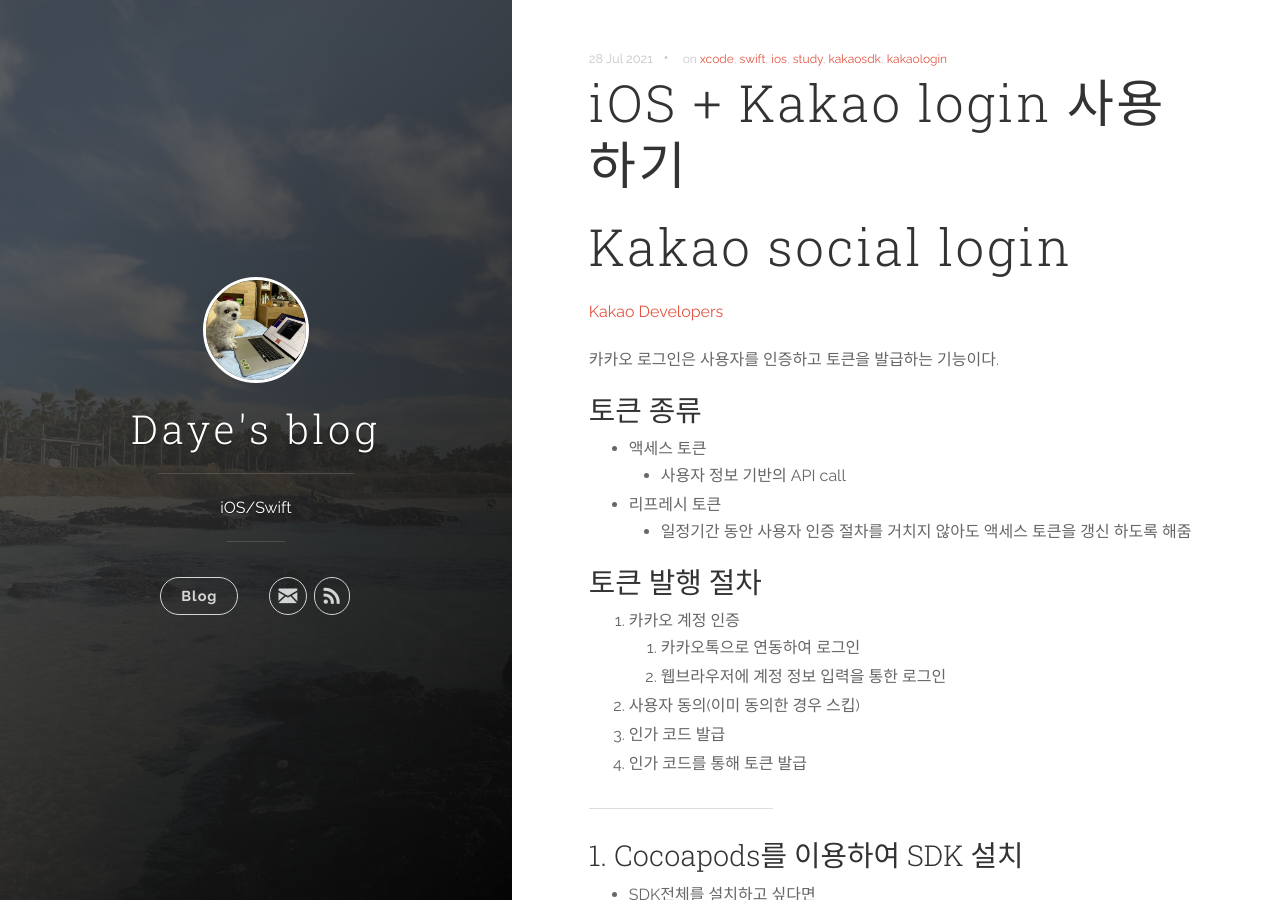
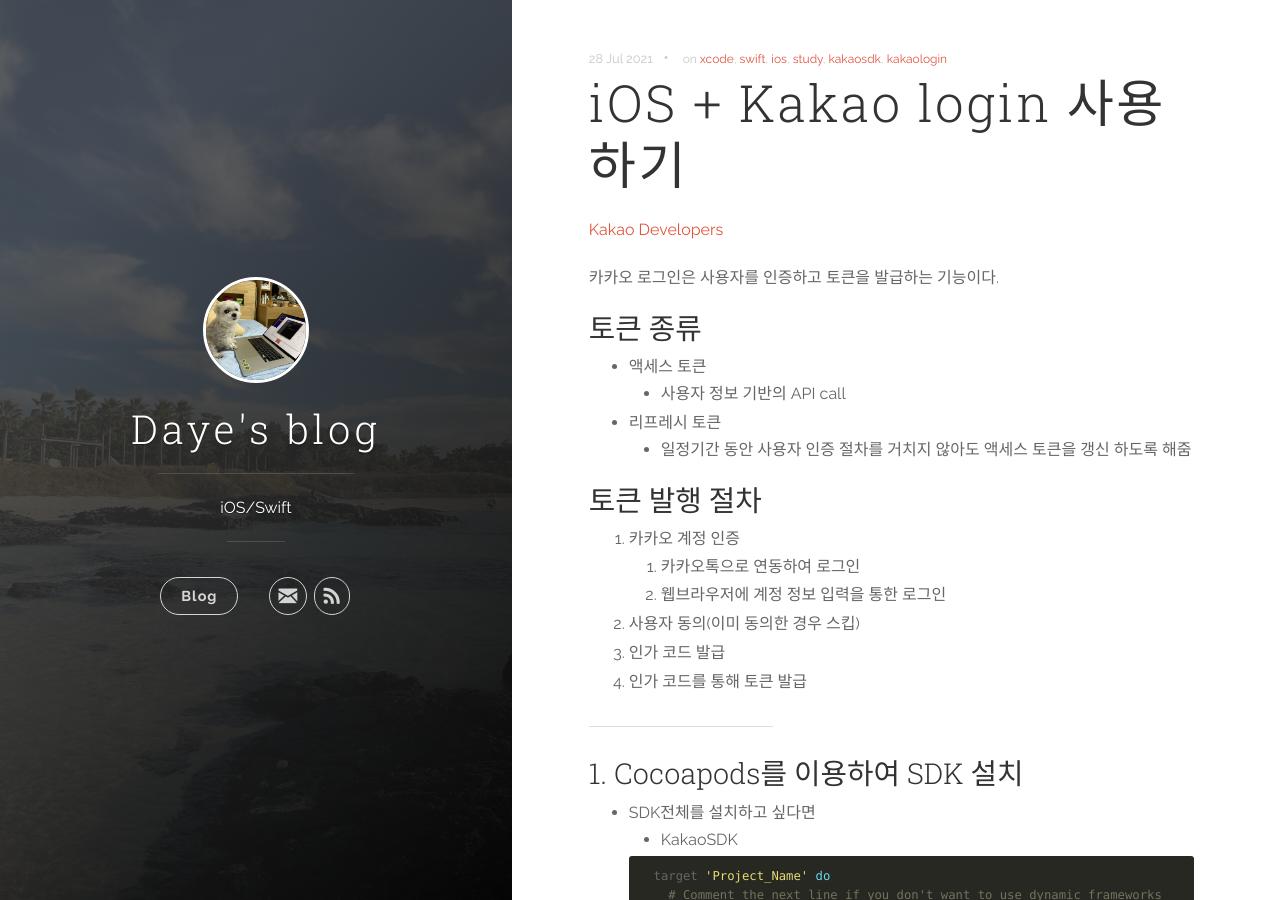
Before and after one commit to dy-yb/dy-yb.github.io, a Jekyll site: the page built from _posts/2021-12-29-kakao_login_ios.md, in a window 1280 px wide and 900 px high. Built offline with Jekyll 4.4.1, drawn with Linux system fonts in a browser that asks for light colours.

Commit message:
Update 2021-12-29-kakao_login_ios.md

```diff
--- a/_posts/2021-12-29-kakao_login_ios.md
+++ b/_posts/2021-12-29-kakao_login_ios.md
@@ -3,9 +3,6 @@
 date: 2021-07-28 19:39:00
 tags: xcode swift ios study kakaosdk kakaologin
 ---
-
-# Kakao social login
-
 [Kakao Developers](https://developers.kakao.com/docs/latest/ko/kakaologin/ios)
 
 카카오 로그인은 사용자를 인증하고 토큰을 발급하는 기능이다.
```
